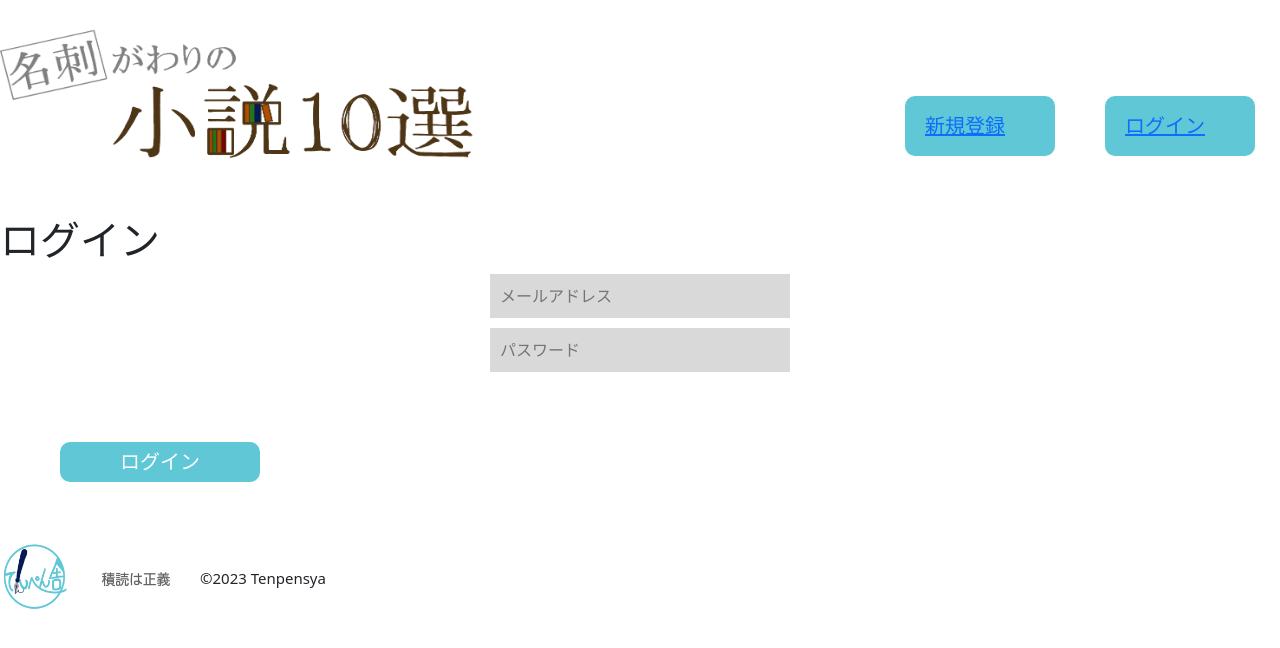
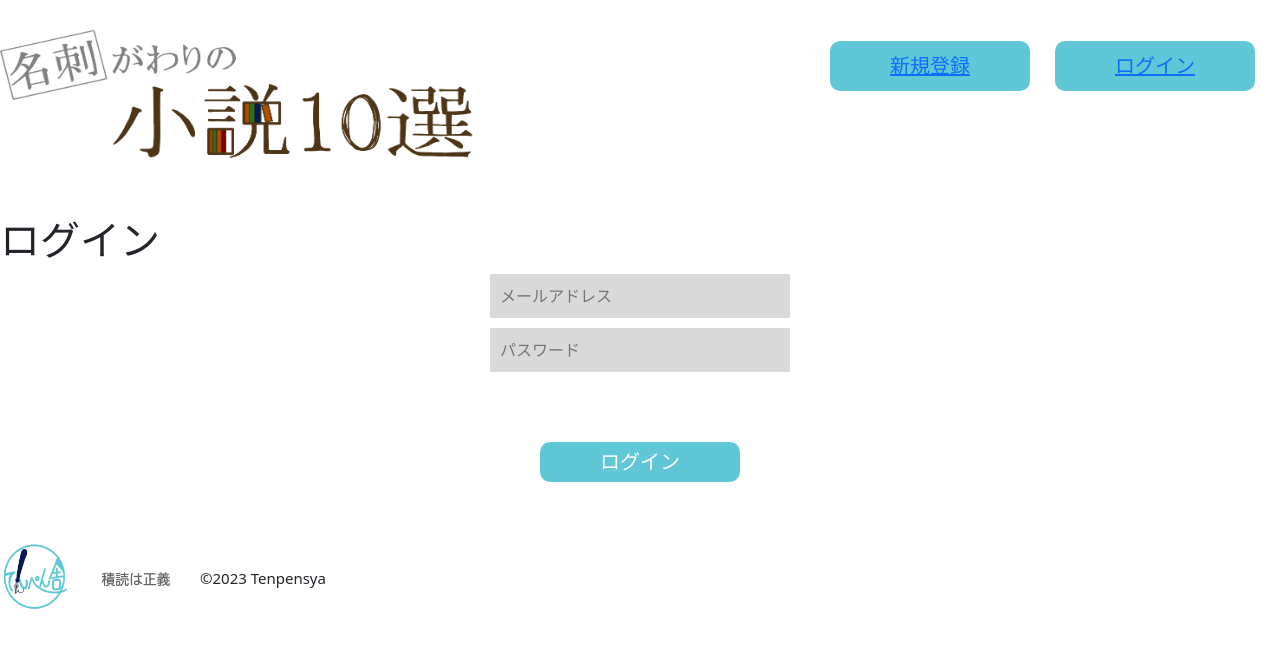
Before and after one commit to ryo3568/10_novels_as_business_cards, a Next.js app: page /user/login in a window 1280 px wide. Shown: the top 648 px of the page. Built offline with nearby package versions, Linux system fonts and the light colour scheme.

Commit message:
[add] 編集画面のCSS

```diff
--- a/styles/globals.css
+++ b/styles/globals.css
@@ -19,16 +19,16 @@ header{
 header li{
     float:right;
     list-style:none;
-    margin:80px 25px;
+    margin: 25px 25px 25px 0;
     background-color:#5FC7D6;
     text-decoration:none;
-    width:150px;
+    width:200px;
     font-size:20px;
     font-family:"UD デジタル 教科書体 NK-B","Yu Mincho、游明朝";
     border-radius:10px;
-    line-height: 2;
     padding: 10px 20px;
     color:#fff;
+    text-align: center;
 }
 
 
@@ -111,7 +111,7 @@ header li{
 
   /* ログインページ */
  .form-login{
-    text-aligin:center;
+    text-align:center;
  }
 
  .btn-login {
@@ -128,7 +128,7 @@ header li{
 
   /* 新規登録ページ */
  .form-register{
-    text-aligin:center;
+    text-align:center;
  }
 
  .btn-register {
@@ -187,7 +187,25 @@ header li{
     background-color:#5FC7D6;
     border:none;
     display:block;
-    text-aligin:center;
+    text-align:center;
+    width:250px;
+    height:40px;
+    font-size:20px;
+    font-family:"UD デジタル 教科書体 NK-B","Yu Mincho、游明朝";
+    border-radius:10px;
+    margin:0 auto;
+    color:#FFF;
+    text-decoration:none;
+    line-height: 4px;
+    padding: 10px 15px;
+  }
+
+
+  .link-check{
+    background-color:#5FC7D6;
+    border:none;
+    display:block;
+    text-align:center;
     width:250px;
     height:40px;
     font-size:20px;
@@ -197,30 +215,13 @@ header li{
     color:#FFF;
     text-decoration:none;
     line-height: 2;
-    padding: 10px 15px;
-  }
-
-
-  .link-check{
-    background-color:#5FC7D6;
-    border:none;
-    display:block;
-    text-aligin:center;
-    width:250px;
-    height:40px;
-    font-size:20px;
-    font-family:"UD デジタル 教科書体 NK-B","Yu Mincho、游明朝";
-    border-radius:10px;
-    margin:0 auto;
-    color:#FFF;
-    text-decoration:none;
-    line-height: 2;
-    padding: 10px 15px;
+    /* padding: 10px 1px; */
+    line-height: 40px;
   }
 
   .h3-editid{
     color:#808080;
-    text-aligin:center;
+    text-align:center;
   }
 
   .h2-title{
@@ -234,9 +235,8 @@ header li{
   .item-comment{
     background-color:#062E94;
     height:50px;
-    width:100px;
     color:#FFF;
-    padding:10px;
+    width: 80%;
     border-radius:5px;
   }
 
@@ -244,6 +244,15 @@ header li{
     text-alig: right;
   }
 
+  .all-books {
+    display: flex;
+    margin: 15px 0px;
+    justify-content: space-evenly;
+  }
+
+.book-info {
+  text-align : center;
+}
 
 
 
```
Also changed, not shown: pages/item/edit/[id].js (+16 -13 lines).
